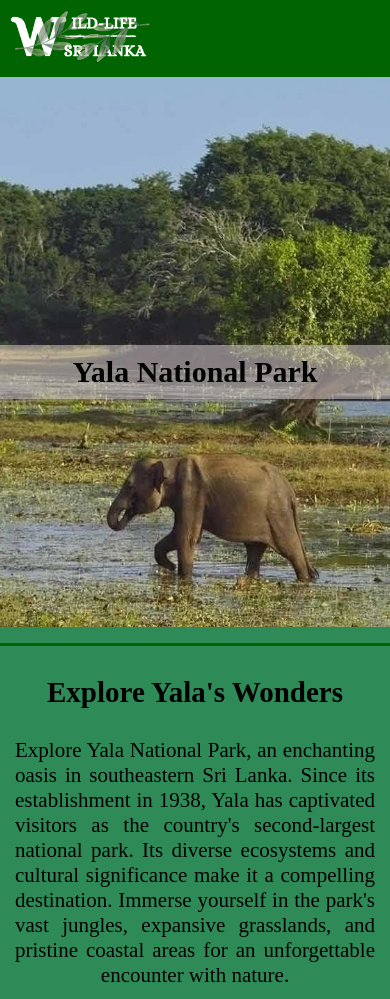
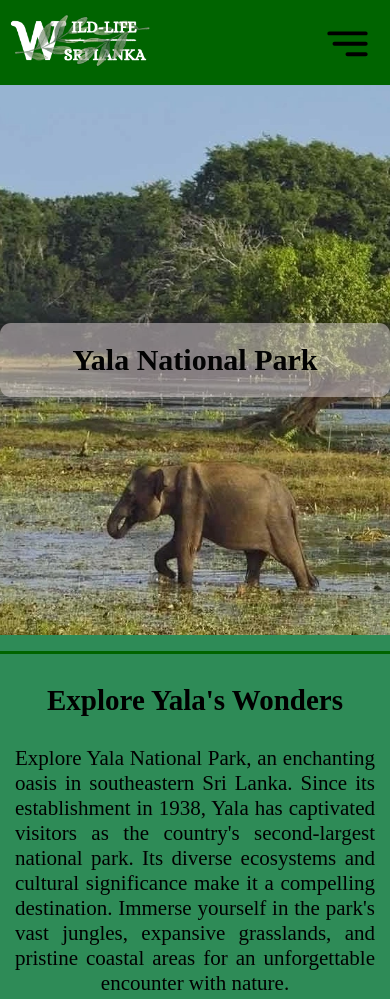
Before and after one commit to NipulM/wildlife, a website built with Parcel: page other-pages/yala.html in a window 390 px wide. Shown: the top 999 px of the page. Built offline with nearby package versions, Linux system fonts and the light colour scheme.

```diff
--- a/other-pages/wilpattu.css
+++ b/other-pages/wilpattu.css
@@ -45,6 +45,18 @@
   display: flex;
   gap: 50px;
   padding-right: 30px;
+}
+
+.nav-bar-hamburger {
+  display: none;
+  height: 65px;
+  width: 65px;
+}
+
+.nav-bar-hamburger img {
+  transform: scaleX(-1);
+  height: 100%;
+  width: 100%;
 }
 
 .re-links li {
@@ -112,9 +124,9 @@
   padding: 10px;
 }
 
-.centered-text-wilpattu {
+/* .centered-text-wilpattu {
   position: absolute;
-  width: 100%;
+  width: 96.9%;
   top: 50%;
   left: 50%;
   transform: translate(-50%, -50%);
@@ -123,7 +135,25 @@
   font-size: 30px;
   text-align: center;
   background-color: rgba(240, 234, 234, 0.5);
-  border-radius: 15px;
+  border-radius: 11px;
+} */
+
+.centered-text-wilpattu {
+  position: absolute;
+  width: 100%;
+  height: auto;
+  top: 50%;
+  left: 50%;
+  transform: translate(-50%, -50%);
+  text-align: center;
+  background-color: rgba(226, 215, 215, 0.5);
+  border-radius: 11px;
+}
+
+.centered-text {
+  text-align: center;
+  font-size: 30px;
+  color: #030303;
 }
 
 .introdcution {
@@ -285,15 +315,19 @@
   color: rgb(124, 124, 139);
 }
 
-@media only screen and (min-width: 900px) {
+@media only screen and (min-width: 935px) {
   .social-media-intro {
     max-width: 400px;
   }
 }
 
-@media only screen and (max-width: 900px) {
+@media only screen and (max-width: 935px) {
   .re-links li {
     display: none;
+  }
+
+  .nav-bar-hamburger {
+    display: block;
   }
 
   .wild-life {
--- a/other-pages/yala.css
+++ b/other-pages/yala.css
@@ -47,6 +47,18 @@
   padding-right: 30px;
 }
 
+.nav-bar-hamburger {
+  display: none;
+  height: 65px;
+  width: 65px;
+}
+
+.nav-bar-hamburger img {
+  transform: scaleX(-1);
+  height: 100%;
+  width: 100%;
+}
+
 .re-links li {
   list-style: none;
 }
@@ -81,7 +93,7 @@
   display: none;
 }
 
-.centered-text-yala {
+/* .centered-text-yala {
   position: absolute;
   width: 100%;
   top: 50%;
@@ -92,7 +104,25 @@
   font-size: 30px;
   text-align: center;
   background-color: rgba(226, 215, 215, 0.5);
-  border-radius: 15px;
+  border-radius: 11px;
+} */
+
+.centered-text-yala {
+  position: absolute;
+  width: 100%;
+  height: auto;
+  top: 50%;
+  left: 50%;
+  transform: translate(-50%, -50%);
+  text-align: center;
+  background-color: rgba(226, 215, 215, 0.5);
+  border-radius: 11px;
+}
+
+.centered-text {
+  text-align: center;
+  font-size: 30px;
+  color: #030303;
 }
 
 .introdcution {
@@ -247,15 +277,19 @@
   color: rgb(124, 124, 139);
 }
 
-@media only screen and (min-width: 900px) {
+@media only screen and (min-width: 935px) {
   .social-media-intro {
     max-width: 400px;
   }
 }
 
-@media only screen and (max-width: 900px) {
+@media only screen and (max-width: 935px) {
   .re-links li {
     display: none;
+  }
+
+  .nav-bar-hamburger {
+    display: block;
   }
 
   .wild-life {
--- a/other-pages/yala.html
+++ b/other-pages/yala.html
@@ -5,6 +5,7 @@
     <meta name="viewport" content="width=device-width, initial-scale=1.0" />
     <title>Yala</title>
     <link rel="stylesheet" href="yala.css" />
+    <script async src="/script.js"></script>
   </head>
   <body>
     <header>
@@ -26,6 +27,9 @@
             <li><a href="animals.html">Animals</a></li>
           </ul>
         </div>
+        <div class="nav-bar-hamburger">
+          <img alt="hamburger" src="../svgs/hamburger-svgrepo-com.svg" />
+        </div>
       </nav>
     </header>
     <div class="hero-container">
@@ -40,9 +44,14 @@
           alt="main image of the website"
           src="../images/b130509035-banner-size.webp"
         />
-        <a href="https://www.yalasrilanka.lk/" target="_blank"
+        <!-- <a href="https://www.yalasrilanka.lk/" target="_blank"
           ><h1 class="centered-text-yala">Yala National Park</h1></a
-        >
+        > -->
+        <a href="https://www.yalasrilanka.lk/" target="_blank">
+          <div class="centered-text-yala">
+            <h1 class="centered-text">Yala National Park</h1>
+          </div>
+        </a>
       </div>
     </div>
     <hr />
--- a/style.css
+++ b/style.css
@@ -53,6 +53,18 @@
   height: 100%;
 }
 
+.nav-bar-hamburger {
+  display: none;
+  height: 65px;
+  width: 65px;
+}
+
+.nav-bar-hamburger img {
+  transform: scaleX(-1);
+  height: 100%;
+  width: 100%;
+}
+
 .re-links {
   display: flex;
   gap: 50px;
@@ -96,7 +108,25 @@
 .centered-text {
   position: absolute;
   width: 100%;
-  top: 50%;
+  height: auto;
+  top: 40%;
+  left: 50%;
+  transform: translate(-50%, -50%);
+  text-align: center;
+  background-color: rgba(106, 97, 97, 0.5);
+  border-radius: 13px;
+}
+
+.centered-text-index {
+  text-align: center;
+  font-size: 32px;
+  color: #e7e2e2;
+}
+
+/* .centered-text {
+  position: absolute;
+  width: 97.2%;
+  top: 40%;
   left: 50%;
   transform: translate(-50%, -50%);
   color: #e7e2e2;
@@ -104,7 +134,8 @@
   font-size: 32px;
   text-align: center;
   background-color: rgba(106, 97, 97, 0.5);
-}
+  border-radius: 13px;
+} */
 
 .hero-button {
   position: absolute;
@@ -799,9 +830,16 @@
 /* ANIMALS */
 
 .centered-text-animals {
+  width: 100%;
+  text-align: center;
+  font-size: 32px;
+  color: #1b1313;
+}
+
+/* .centered-text-animals {
   position: absolute;
-  width: 100%;
-  top: 50%;
+  width: 97.2%;
+  top: 40%;
   left: 50%;
   transform: translate(-50%, -50%);
   color: #030303;
@@ -809,7 +847,8 @@
   font-size: 30px;
   text-align: center;
   background-color: rgba(136, 112, 112, 0.5);
-}
+  border-radius: 13px;
+} */
 
 .animals-section-1 {
   display: flex;
@@ -917,9 +956,13 @@
   border: 1px #000000;
 }
 
-@media only screen and (max-width: 900px) {
+@media only screen and (max-width: 935px) {
   .re-links li {
     display: none;
+  }
+
+  .nav-bar-hamburger {
+    display: block;
   }
 
   .footer {
@@ -939,7 +982,7 @@
   }
 }
 
-@media only screen and (min-width: 900px) {
+@media only screen and (min-width: 935px) {
   .social-media-intro {
     max-width: 400px;
   }
```
Also changed, not shown: index.html (+11 -2 lines), other-pages/animals.html (+11 -2 lines), other-pages/department.html (+4 -0 lines), other-pages/introduction.html (+4 -0 lines), other-pages/leopard.html (+12 -6 lines), other-pages/wilpattu.html (+10 -1 lines), svgs/hamburger-svgrepo-com.svg (added).
